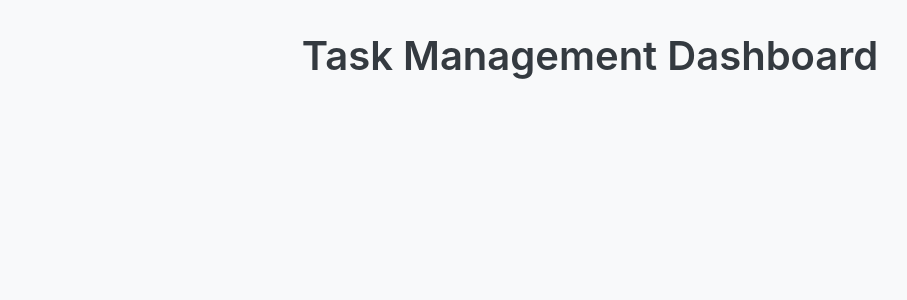
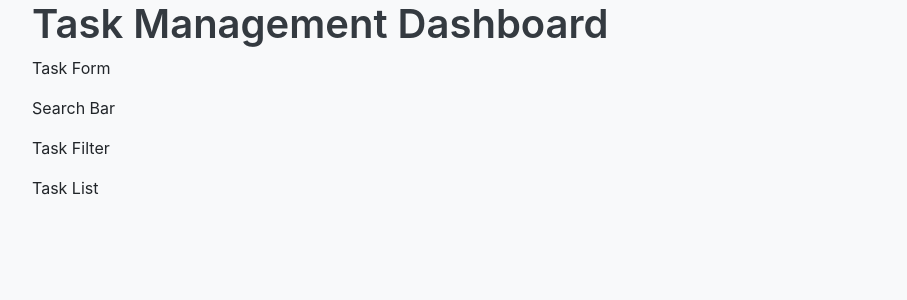
Before and after one commit to jsgumban/task-management-app, a React (Create React App) app: page / in a window 1280 px wide. Shown: the top 300 px of the page, without its empty margins (50-957 px from the left). Built offline with nearby package versions, Linux system fonts and the light colour scheme.

Commit message:
Add basic component structure

```diff
--- a/src/App.js
+++ b/src/App.js
@@ -1,13 +1,17 @@
 import './App.css';
+import TaskForm from './components/TaskForm';
+import SearchBar from './components/SearchBar';
+import TaskFilter from './components/TaskFilter';
+import TaskList from './components/TaskList';
 
 function App() {
   return (
-    <div className="container-fluid">
-      <div className="row justify-content-center">
-        <div className="col-lg-10">
-          <h1 className="text-center mb-4">Task Management Dashboard</h1>
-        </div>
-      </div>
+    <div className="container">
+      <h1>Task Management Dashboard</h1>
+      <TaskForm />
+      <SearchBar />
+      <TaskFilter />
+      <TaskList />
     </div>
   );
 }
--- /dev/null
+++ b/src/components/SearchBar.js
@@ -0,0 +1,11 @@
+import React from 'react';
+
+const SearchBar = () => {
+  return (
+    <div>
+      <p>Search Bar</p>
+    </div>
+  );
+};
+
+export default SearchBar;
--- /dev/null
+++ b/src/components/TaskFilter.js
@@ -0,0 +1,11 @@
+import React from 'react';
+
+const TaskFilter = () => {
+  return (
+    <div>
+      <p>Task Filter</p>
+    </div>
+  );
+};
+
+export default TaskFilter;
--- /dev/null
+++ b/src/components/TaskForm.js
@@ -0,0 +1,11 @@
+import React from 'react';
+
+const TaskForm = () => {
+  return (
+    <div>
+      <p>Task Form</p>
+    </div>
+  );
+};
+
+export default TaskForm;
--- /dev/null
+++ b/src/components/TaskList.js
@@ -0,0 +1,11 @@
+import React from 'react';
+
+const TaskList = () => {
+  return (
+    <div>
+      <p>Task List</p>
+    </div>
+  );
+};
+
+export default TaskList;
```
Also changed, not shown: src/components/TaskItem.js (added, +11 -0 lines).
